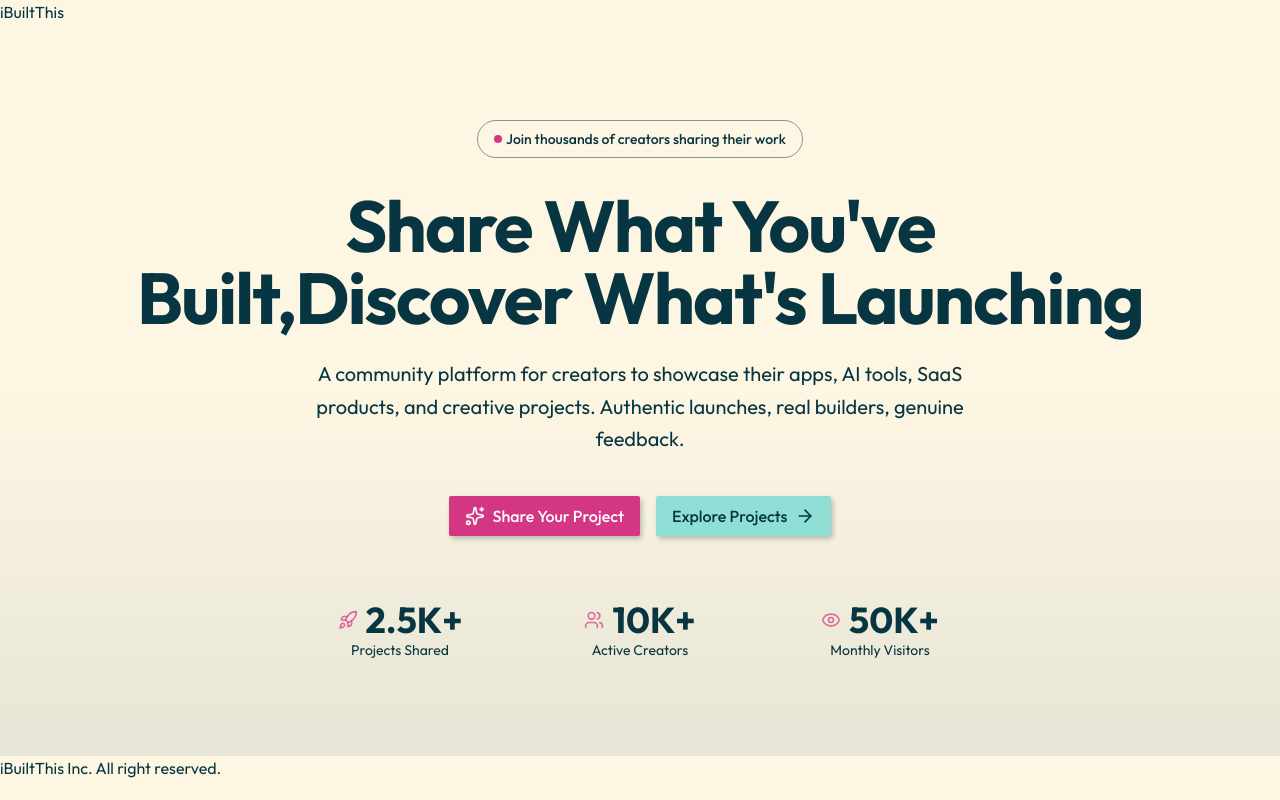
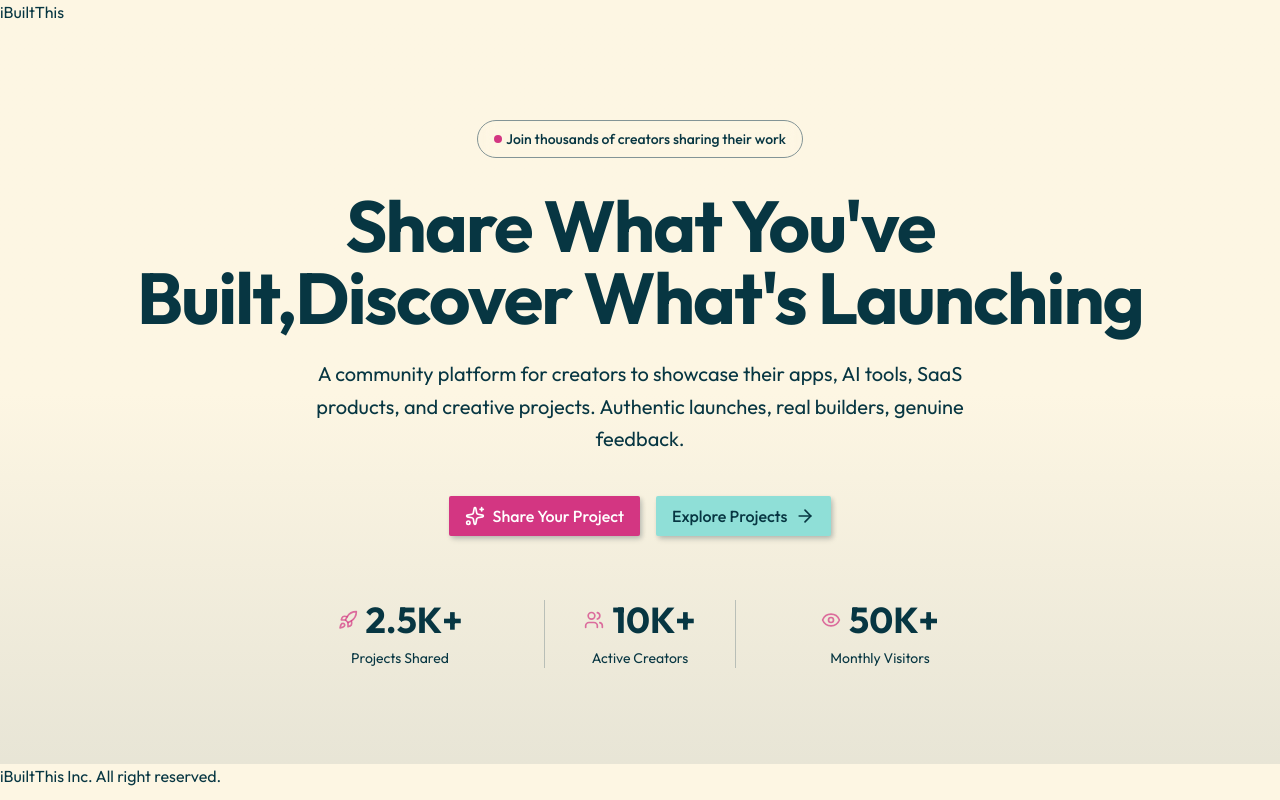
Before and after one commit to AndreaMagri70/AnkitaApp-Nextjs16, a Next.js app: page / in a window 1280 px wide. Built offline with nearby package versions, Linux system fonts and the light colour scheme.

Commit message:
Fix:stats-card.tsx

```diff
--- a/components/landing-page/stas-card.tsx
+++ b/components/landing-page/stas-card.tsx
@@ -1,16 +1,19 @@
+import { cn } from "@/lib/utils";
 import { LucideIcon } from "lucide-react"
 
 export default function StasCard({
     icon: Icon,
     value,
     label,
+    hasBorder,
 }: {
     icon: LucideIcon;
     value: string;
     label: string;
+    hasBorder?:boolean;
 }) {
     return (
-        <div>
+        <div className={cn("space-y-2", hasBorder && "border-x border-border/50")}>
             <div className="flex items-center justify-center gap-2 ">
                 <Icon className="size-5 text-primary/70" />
                 <p className="text-3xl sm:text-4xl font-bold">
```
